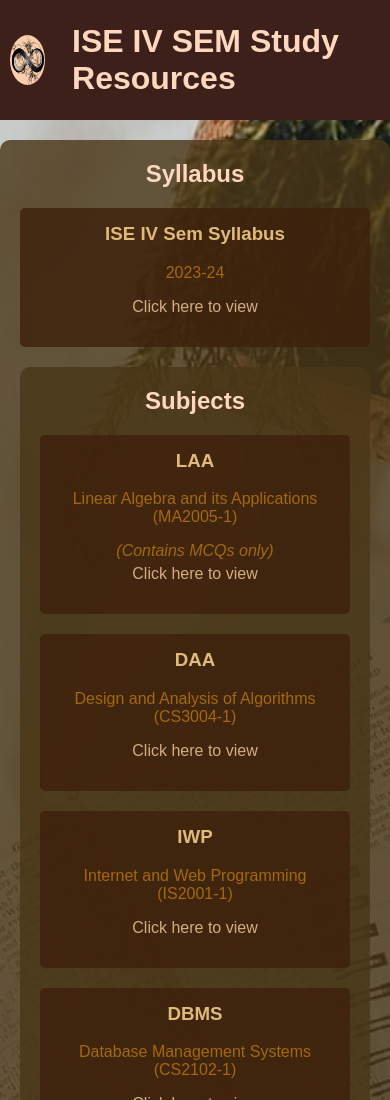
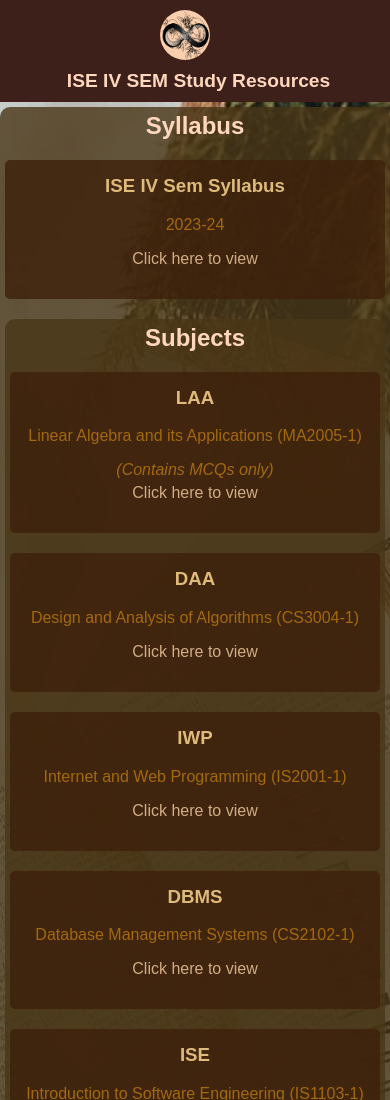
Before and after one commit to Sthuthi11/Study-Resources-Website, a plain HTML site: page index.html in a window 390 px wide. Shown: the top 1100 px of the page. Drawn offline with Linux system fonts and the light colour scheme.

Commit message:
Update styles.css

```diff
--- a/styles.css
+++ b/styles.css
@@ -130,3 +130,53 @@ a {
 a:hover {
   color: #f9efde;
 }
+
+@media (max-width: 768px) {
+    header {
+        flex-direction: column;
+        height: auto;
+        text-align: center;
+    }
+
+    .icon {
+        margin-bottom: 10px;
+    }
+
+    .subject-block {
+        padding: 10px;
+        margin: 10px 0;
+    }
+
+    section {
+        padding: 10px;
+        margin: 10px auto;
+    }
+
+    .section .subject-block ul li {
+        margin-bottom: 8px;
+    }
+}
+
+@media (max-width: 480px) {
+    section {
+        padding: 5px;
+        margin: 5px auto;
+    }
+
+    .subject-block {
+        padding: 8px;
+        margin: 8px 0;
+    }
+
+    .subject-block ul li {
+        margin-bottom: 6px;
+    }
+
+    header h1 {
+        font-size: 1.2em;
+    }
+
+    section h2 {
+        font-size: 1.5em;
+    }
+}
```
